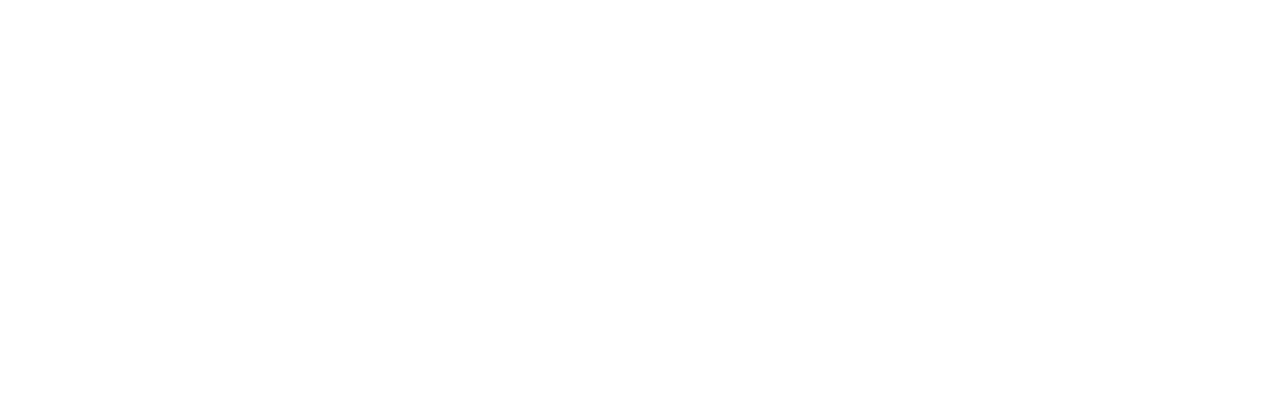
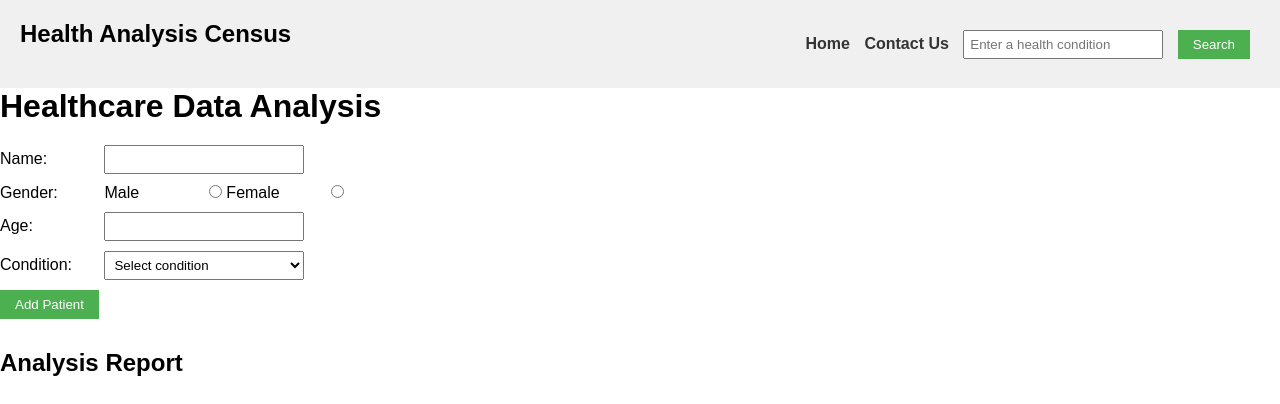
Before and after one commit to Five-Over-Three/health_census, a plain HTML site: page index.html in a window 1280 px wide. Drawn offline with Linux system fonts and the light colour scheme.

Commit message:
index page and stylesheet

```diff
--- /dev/null
+++ b/health_analysis.css
@@ -0,0 +1,94 @@
+/* Basic CSS for the navigation bar */
+
+* {
+    margin: 0;
+    padding: 0;
+    box-sizing: border-box;
+}
+
+nav {
+    background-color: #f0f0f0;
+    padding: 20px;
+    display: flex;
+    align-items: center;
+    justify-content: space-between;
+}
+
+    nav ul {
+        list-style-type: none;
+        /* padding: 0; */
+    }
+
+        nav ul li {
+            display: inline;
+            margin-right: 10px;
+        }
+
+    nav a {
+        text-decoration: none;
+        color: #333;
+        font-weight: bold;
+    }
+
+/* Basic CSS for the form elements */
+body {
+    font-family: Arial, sans-serif;
+    /* margin: 20px; */
+}
+
+h1 {
+    margin-bottom: 20px;
+}
+
+div {
+    margin-bottom: 10px;
+}
+
+label {
+    display: inline-block;
+    width: 100px;
+}
+
+input[type="text"],
+input[type="number"],
+select {
+    width: 200px;
+    padding: 5px;
+}
+
+button {
+    padding: 7px 15px;
+    background-color: #4CAF50;
+    color: white;
+    border: none;
+    cursor: pointer;
+}
+
+    button:hover {
+        background-color: #45a049;
+    }
+
+/* Basic CSS for the report section */
+h2 {
+    margin-top: 30px;
+}
+
+#report, #result {
+    padding: 10px;
+    max-width: 400px;
+    word-wrap: break-word;
+}
+
+#result {
+    height: 400px;
+    width: 500px;
+    display: flex;
+    align-items: center;
+    justify-content: space-around;
+    flex-direction: column;
+}
+
+    #result img {
+        width: 200px;
+        height: 100px;
+    }
--- a/index.html
+++ b/index.html
@@ -3,9 +3,55 @@
 <html lang="en" xmlns="http://www.w3.org/1999/xhtml">
 <head>
     <meta charset="utf-8" />
-    <title></title>
+    <title>Health Analysis Data</title>
+    <link rel="stylesheet" href="./health_analysis.css" />
 </head>
 <body>
+    <nav>
+        <h1>Health Analysis Census</h1>
+        <ul>
+            <li><a href="./index.html" id="home">Home </a></li>
+            <li><a href="./health_contact.html" id="contact">Contact Us </a></li>
+            <li><input type="text" id="conditionInput" placeholder="Enter a health condition" /> </li>
+            <li><button id="btnSearch">Search</button></li>
+        </ul>
+    </nav>
 
+    <div class="container">
+        <div class="analysisForm">
+            <h1>Healthcare Data Analysis</h1>
+            <div>
+                <label for="name">Name:</label>
+                <input type="text" id="name" />
+            </div>
+            <div>
+                <label>Gender:</label>
+                <label for="male">Male</label>
+                <input type="radio" name="gender" id="male" value="Male" />
+                <label for="female">Female</label>
+                <input type="radio" name="gender" id="female" value="Female" />
+            </div>
+            <div>
+                <label for="age">Age:</label>
+                <input type="number" id="age" />
+            </div>
+            <div>
+                <label for="condition">Condition:</label>
+                <select id="condition">
+                    <option value="">Select condition</option>
+                    <option value="Diabetes">Diabetes</option>
+                    <option value="Thyroid">Thyroid</option>
+                    <option value="High Blood Pressure">High Blood Pressure</option>
+                </select>
+            </div>
+            <button id="addPatient">Add Patient</button>
+            <h2>Analysis Report</h2>
+            <div id="report"></div>
+        </div>
+        <div class="searchCondition">
+            <div id="result"></div>
+        </div>
+    </div>
+    <script src="./health_analysis.js"></script>
 </body>
 </html>
```
